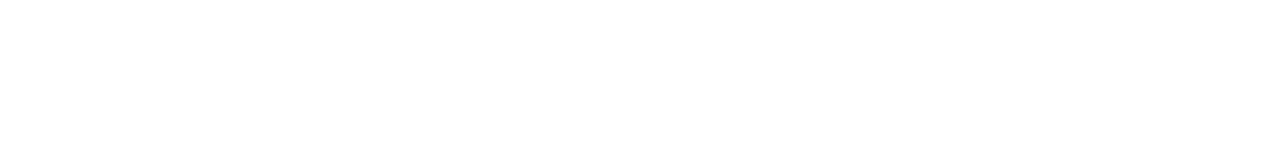
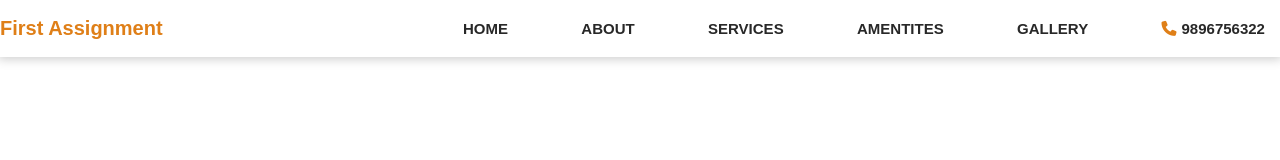
Before and after one commit to LipikaManglaa/first-assignment, a plain HTML site: page index.html in a window 1280 px wide. Drawn offline with Linux system fonts and the light colour scheme.

Commit message:
complete a header section

```diff
--- a/css/style.css
+++ b/css/style.css
@@ -0,0 +1,77 @@
+*{
+    margin: 0px;
+    padding: 0px;
+    font-family: sans-serif;
+}
+:root{
+    --primary-color:#df7f18;
+}
+a{
+    text-decoration: none;
+}
+.main{
+    width: 100%;
+}
+/* Header Section start here */
+
+header{
+width: 100%;
+background-color: #fff;
+box-shadow: 0px 0px 10px 2px #ccc;
+position: sticky;
+left: 0;
+top: 0;
+}
+.header-inner{
+    max-width: 1320px;
+    margin: auto;
+    display: flex;
+    justify-content: space-between;
+    align-items: center;
+}
+.header-inner .logo{
+flex-basis: 25%;
+cursor: pointer;
+}
+.logo>h1{
+    color: var(--primary-color);
+    font-size: 20px;
+}
+.header-inner nav{
+    flex-basis: 65%;
+}
+.header-inner>nav>ul{
+    display: flex;
+    justify-content:space-between;
+    align-items: center;
+}
+.header-inner>nav>ul>li{
+    padding: 20px 15px;
+    text-transform: uppercase;
+    color: #282828;
+    font-size: 15px;
+    list-style: none;
+    font-weight: bold;
+}
+.header-inner>nav>ul>li>a{
+    color: #282828;
+}
+.header-inner>nav>ul>li:hover{
+    background-color: var(--primary-color);
+}
+.header-inner>nav>ul>li:hover a{
+color: #fff;
+}
+.header-inner>nav>ul>li>a:focus-visible{
+    border: 0px !important;
+    outline: none !important;
+    outline-offset: 0px !important;
+}
+.header-inner>nav>ul>li>a>i{
+    margin-right: 5px;
+    color: var(--primary-color);
+}
+.header-inner>nav>ul>li:hover i{
+    color: #fff;
+}
+/* header Section ends here */
--- a/index.html
+++ b/index.html
@@ -5,12 +5,28 @@
     <meta http-equiv="X-UA-Compatible" content="IE=edge">
     <meta name="viewport" content="width=device-width, initial-scale=1.0">
     <title>First Assignment</title>
+    <link rel="stylesheet" type="text/css" href="https://cdnjs.cloudflare.com/ajax/libs/font-awesome/6.4.0/css/all.min.css">
+    <link rel="stylesheet" href="css/style.css">
 </head>
 <body>
     <div class="main">
         <!-- Header Start here -->
         <header>
-
+            <div class="header-inner">
+            <div class="logo">
+            <h1>First Assignment</h1>
+            </div>
+            <nav>
+                <ul>
+                    <li><a href="/index.html">Home</a></li>
+                    <li><a href="#about">About</a></li>
+                    <li><a href="#serivces">Services</a></li>
+                    <li><a href="amentites">Amentites</a></li>
+                    <li><a href="#gallery">Gallery</a></li>
+                    <li><a href="tel:9896756322"><i class="fa-solid fa-phone"></i>9896756322</a></li>
+                </ul>
+            </nav>
+            </div>
         </header>
         <!-- Header ends here -->
       </div>
```
